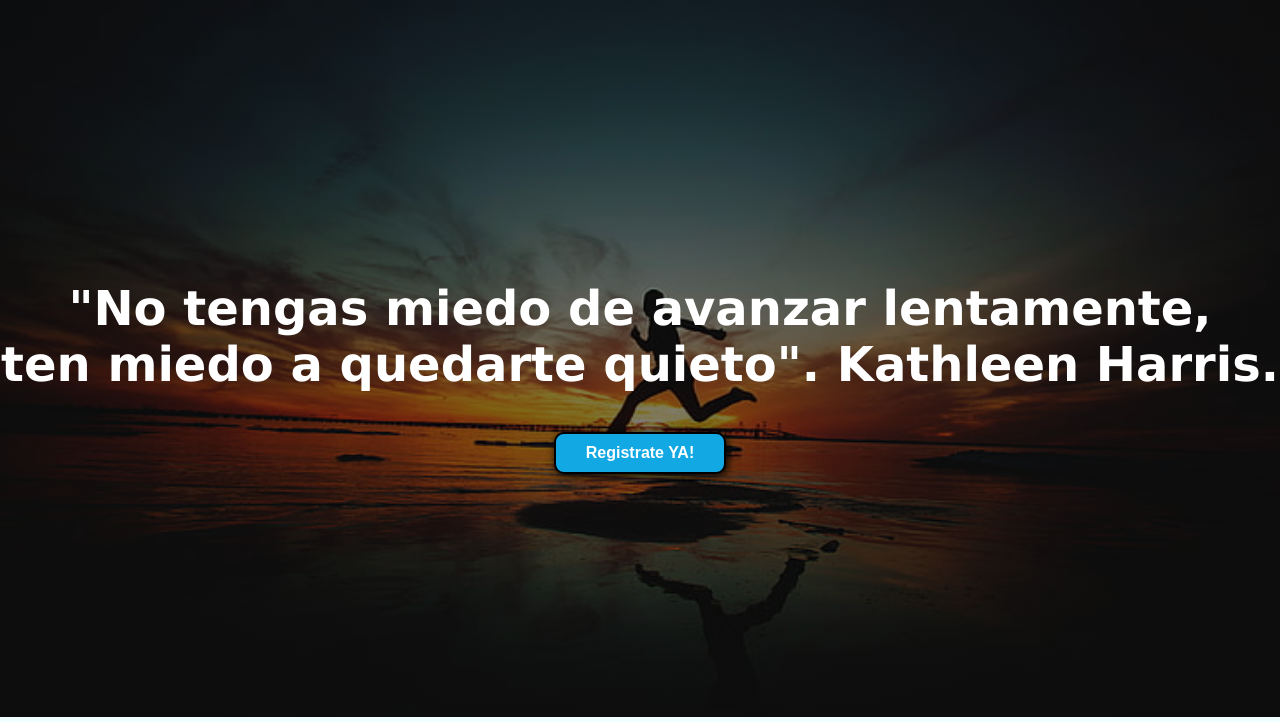
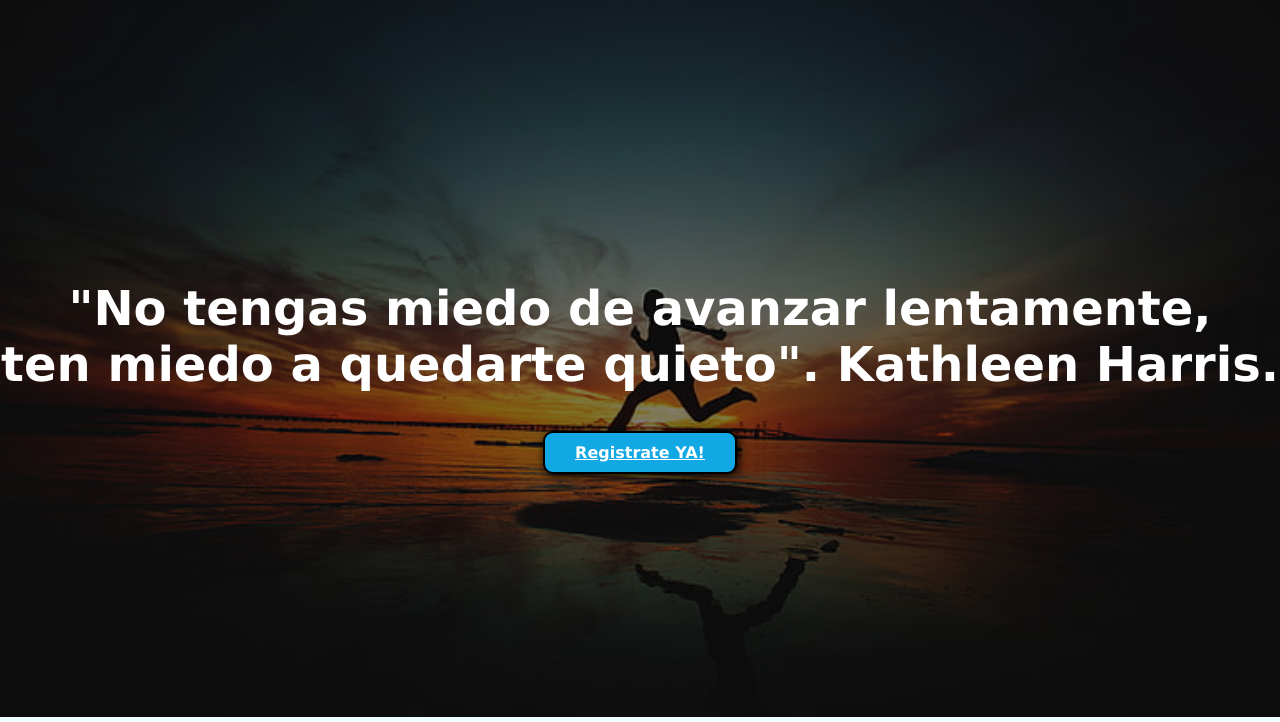
Before and after one commit to ruth1890velasquez/proyecto-dise-o-web, a plain HTML site: page index.html in a window 1280 px wide. Shown: the part 78-800 px from the top of the page. Drawn offline with Linux system fonts and the light colour scheme.

Commit message:
Update index.html

```diff
--- a/index.html
+++ b/index.html
@@ -35,10 +35,7 @@
 
     <section id="hero">
         <h1>"No tengas miedo de avanzar lentamente, <br> ten miedo a quedarte quieto". Kathleen Harris.</h1>
-        <form action="registro.html">
-            <input type="button" value="Registrate YA!" class="button">
-        </form>
-
+         <a href="registro.html" class="button">Registrate YA!</a>
 
      </button>
     </section>
@@ -103,10 +100,7 @@
 
     <section id="registrate-ya">
         <h2>list@ para correr?</h2>
-        <form action="registro.html">
-            <input type="button" value="Registrate YA!" class="button">
-        </form>
-
+         <a href="registro.html" class="button">Registrate YA!</a>
     </section>
 
     <footer>
```
